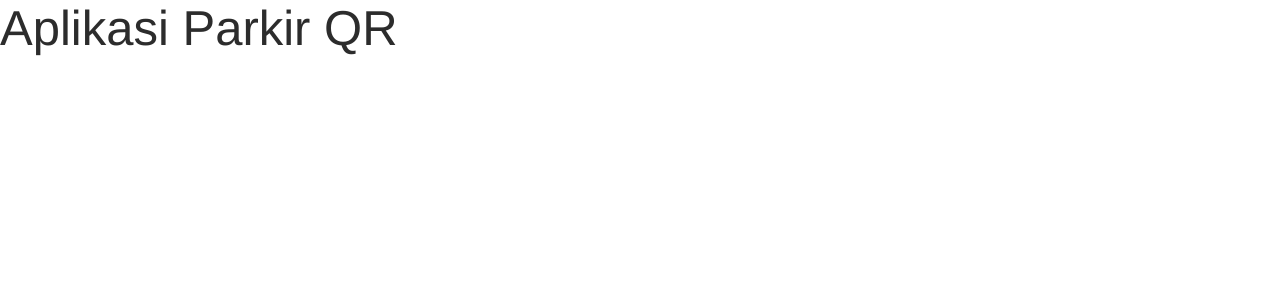
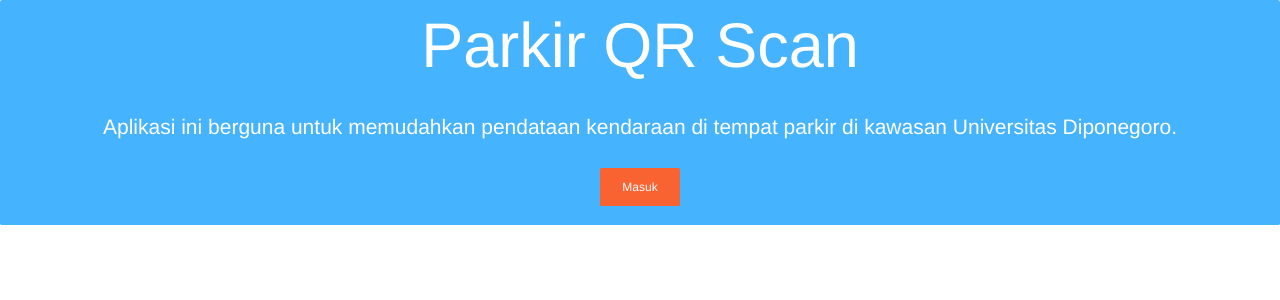
Before and after one commit to fannyhasbi/react-parking-system, a React (Create React App) app: page / in a window 1280 px wide. Shown: the top 300 px of the page. Built offline with nearby package versions, Linux system fonts and the light colour scheme.

Commit message:
Redesign homepage

```diff
--- a/src/views/Home.js
+++ b/src/views/Home.js
@@ -1,8 +1,18 @@
 import React from 'react';
+import { Link } from 'react-router-dom';
+import { Jumbotron, Container, Button } from 'reactstrap';
 
 const Home = () => (
   <div>
-    <h1>Aplikasi Parkir QR</h1>
+    <Jumbotron className="text-center alert alert-info" fluid>
+      <Container fluid>
+        <h1>Parkir QR Scan</h1>
+        <p>Aplikasi ini berguna untuk memudahkan pendataan kendaraan di tempat parkir di kawasan Universitas Diponegoro.</p>
+        <Link to="/control">
+          <Button color="primary">Masuk</Button>
+        </Link>
+      </Container>
+    </Jumbotron>
   </div>
 );
 
--- a/src/views/Parkir/Parkir.js
+++ b/src/views/Parkir/Parkir.js
@@ -20,7 +20,6 @@ class Parkir extends React.Component {
           data: response.data.data
         });
       }
-      Swal("Yoyoy", "Mantulll", "success");
     })
     .catch((error) => {
       Swal("Oops", "Terjadi kesalahan", "warning");
```
